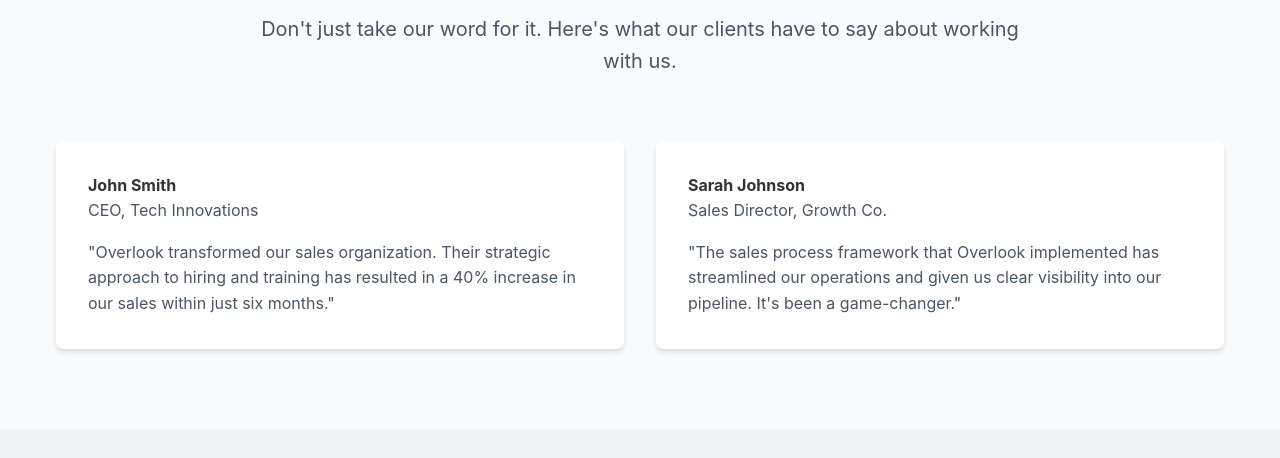
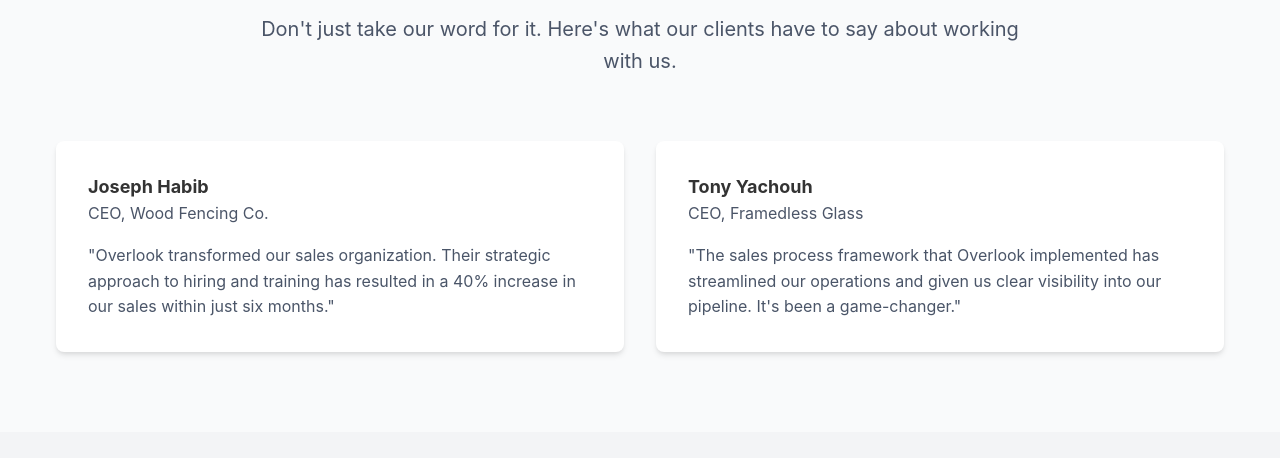
Before and after one commit to kevinabouhanna/Overlook, an Astro site: page / in a window 1280 px wide. Shown: the part 1701-2159 px from the top of the page. Built offline with nearby package versions, Linux system fonts and the light colour scheme; Astro itself is replaced by a stand-in of ours.

Commit message:
SEO and Accessibility fixes

```diff
--- a/src/pages/index.astro
+++ b/src/pages/index.astro
@@ -1,6 +1,7 @@
 ---
 import MainLayout from '../layouts/MainLayout.astro';
-import OptimizedImage from '../components/common/OptimizedImage.astro';
+// OptimizedImage is not used on this page, but kept for reference
+// import OptimizedImage from '../components/common/OptimizedImage.astro';
 import ResponsiveImage from '../components/common/ResponsiveImage.astro';
 ---
 
@@ -107,8 +108,8 @@ import ResponsiveImage from '../components/common/ResponsiveImage.astro';
         <div class="bg-white p-8 rounded-lg shadow-md animate-on-scroll">
           <div class="mb-4">
             <div>
-              <h4 class="font-bold">John Smith</h4>
-              <p class="text-gray-600">CEO, Tech Innovations</p>
+              <h3 class="font-bold text-lg">Joseph Habib</h3>
+              <p class="text-gray-600">CEO, Wood Fencing Co.</p>
             </div>
           </div>
           <p class="text-gray-700">
@@ -119,8 +120,8 @@ import ResponsiveImage from '../components/common/ResponsiveImage.astro';
         <div class="bg-white p-8 rounded-lg shadow-md animate-on-scroll" style={{ transitionDelay: "0.2s" }}>
           <div class="mb-4">
             <div>
-              <h4 class="font-bold">Sarah Johnson</h4>
-              <p class="text-gray-600">Sales Director, Growth Co.</p>
+              <h3 class="font-bold text-lg">Tony Yachouh</h3>
+              <p class="text-gray-600">CEO, Framedless Glass</p>
             </div>
           </div>
           <p class="text-gray-700">
--- a/src/pages/services.astro
+++ b/src/pages/services.astro
@@ -40,7 +40,7 @@ const services = servicesData;
               />
               <div class="gradient-overlay"></div>
               <div class="relative z-10 p-8 h-full flex flex-col">
-                <h3 class="text-2xl font-bold mb-4 text-white">{service.title}</h3>
+                <h2 class="text-2xl font-bold mb-4 text-white">{service.title}</h2>
                 <p class="text-gray-200 mb-6">{service.description}</p>
                 <ul class="list-disc list-inside space-y-2 text-gray-200 mb-6">
                   {Array.isArray(service.features)
@@ -55,7 +55,7 @@ const services = servicesData;
                     href={`/services/${service.id}`}
                     class="inline-block bg-white text-black px-6 py-2 rounded-md text-sm font-medium hover:bg-gray-100 transition-colors"
                   >
-                    Learn More
+                    View {service.title}
                   </a>
                 </div>
               </div>
```
